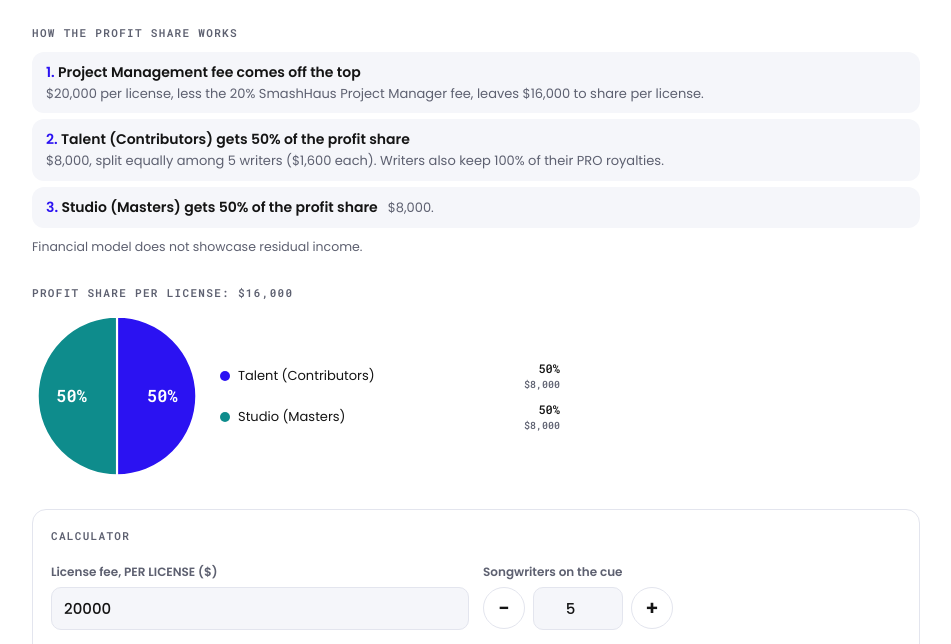
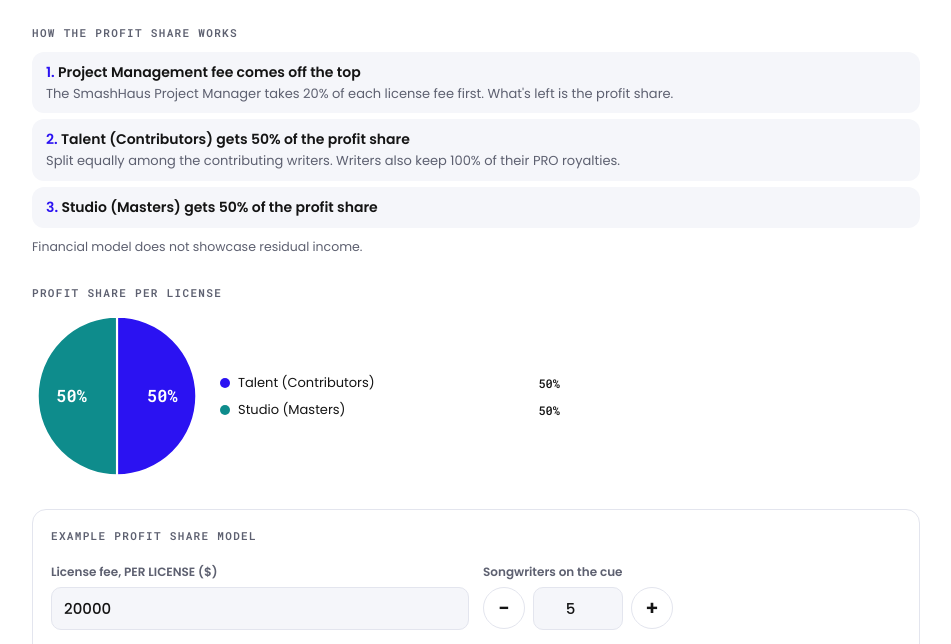
Before and after one commit to DylanBerry007/cinemasessions, a plain HTML site: page index.html in a window 1280 px wide. Shown: the part 156-800 px from the top of the page, without its empty margins (164-1115 px from the left). Drawn offline with Linux system fonts and the light colour scheme.

Commit message:
Percentages only above the example model
Co-Authored-By: Claude Opus 5.5 <noreply@anthropic.com>
Claude-Session: https://claude.ai/code/session_017LLJwwAfMYBGY3SnCBB86N

```diff
--- a/index.html
+++ b/index.html
@@ -189,7 +189,7 @@ td .bs{color:var(--muted);font-size:12px}
   </section>
 
   <section class="calc" aria-label="Profit share">
-    <span class="lab">Calculator</span>
+    <span class="lab">Example profit share model</span>
     <div class="inputs">
       <div class="f"><label for="upIn">License fee, PER LICENSE ($)</label><input id="upIn" type="number" min="0" step="500"></div>
       <div class="f"><label for="wrIn">Songwriters on the cue</label><div class="step"><button type="button" id="wrMinus" aria-label="Fewer writers">−</button><input id="wrIn" type="number" min="1" max="8" step="1" inputmode="numeric"><button type="button" id="wrPlus" aria-label="More writers">+</button></div></div>
@@ -258,8 +258,8 @@ function pie(d){
     svg+='<path d="M60 60L'+(60+56*Math.cos(a0)).toFixed(2)+' '+(60+56*Math.sin(a0)).toFixed(2)+'A56 56 0 '+lg+' 1 '+(60+56*Math.cos(a1)).toFixed(2)+' '+(60+56*Math.sin(a1)).toFixed(2)+'Z" fill="'+x.c+'" stroke="var(--bg)" stroke-width="1.5"/>';
     var m=(a0+a1)/2;if(x.v>=8)svg+='<text x="'+(60+32*Math.cos(m)).toFixed(1)+'" y="'+(60+32*Math.sin(m)+4).toFixed(1)+'" text-anchor="middle" font-size="12" font-weight="600" style="fill:#fff">'+Math.round(x.v)+'%</text>';a0=a1});
   if(!items.length)svg='<circle cx="60" cy="60" r="56" fill="var(--soft)"/>';
-  $("pie").innerHTML=svg;$("pieLab").textContent="Profit share per license: "+usd0(d.net);
-  $("pieLeg").innerHTML=items.map(function(x){return'<div class="li"><span class="l"><span class="dot" style="background:'+x.c+'"></span><span>'+esc(x.n)+'</span></span><span class="r">'+(Math.round(x.v*100)/100)+'%<small>'+usd0(x.a)+'</small></span></div>'}).join("");
+  $("pie").innerHTML=svg;$("pieLab").textContent="Profit share per license";
+  $("pieLeg").innerHTML=items.map(function(x){return'<div class="li"><span class="l"><span class="dot" style="background:'+x.c+'"></span><span>'+esc(x.n)+'</span></span><span class="r">'+(Math.round(x.v*100)/100)+'%</span></div>'}).join("");
 }
 function legend(id,slices){
   $(id).innerHTML=slices.map(function(x){return'<div class="li"><span class="l"><span class="dot" style="background:'+x.c+'"></span><span>'+esc(x.n)+'</span></span><span class="r">'+pct(x.v)+'<small>'+usd(x.a)+'</small></span></div>'}).join("");
@@ -277,7 +277,7 @@ function render(){
   var tiles=pre+'<div class="tile net hero"><span class="k">Profit share per license</span><span class="v">'+usd0(d.net)+'</span><span class="s">After Project Management fee, split below</span></div>';
   tiles+='<div class="tiles">';nets.forEach(function(x){tiles+=tile(x,pct(x.r.upfront).replace('.0%','%')+' of profit share')});tiles+='</div>';
   $("tiles").innerHTML=tiles;pie(d);
-  $("how").innerHTML=explain(d).map(function(x){return"<li><b>"+esc(x.h)+"</b><span>"+esc(x.t)+"</span></li>"}).join("");
+  $("how").innerHTML=explain(d).map(function(x){return"<li><b>"+esc(x.h)+"</b>"+(x.t?"<span>"+esc(x.t)+"</span>":"")+"</li>"}).join("");
   var pool=d.rows.filter(function(x){return x.r.split})[0];
   if(pool){var each=(pool.u+pool.p)/w,b="";for(var k=1;k<=w;k++)b+='<div class="bub"><small>Writer '+k+'</small><b>'+usd(each)+'</b><span>1/'+w+'</span></div>';
     $("bubLab").textContent=label(pool.r)+" split "+w+(w===1?" way":" ways");$("bubs").innerHTML=b;$("bubLab").parentNode.hidden=false}
@@ -303,13 +303,13 @@ var tt;function toast(m){$("toast").textContent=m;$("toast").classList.add("on")
 function explain(d){
   var pp=function(v){return (Math.round(v*100)/100)+"%"};
   var tops=d.rows.filter(function(x){return x.r.top}),nets=d.rows.filter(function(x){return!x.r.top}),out=[];
-  out.push({h:"Project Management fee comes off the top",t:usd0(d.up)+" per license, less "+tops.map(function(x){return "the "+pp(x.r.upfront)+" "+(x.r.short||x.r.name)+" fee"}).join(" and ")+", leaves "+usd0(d.net)+" to share per license."});
-  nets.forEach(function(x){out.push({h:x.r.name+" gets "+pp(x.r.upfront)+" of the profit share",t:usd0(x.u)+(x.r.split?", split equally among "+d.w+" writer"+(d.w===1?"":"s")+" ("+usd0(x.u/d.w)+" each)."+(x.r.pro>0?" Writers also keep "+pp(x.r.pro)+" of their PRO royalties.":""):".")})});
+  out.push({h:"Project Management fee comes off the top",t:"The "+tops.map(function(x){return (x.r.short||x.r.name)+" takes "+pp(x.r.upfront)}).join(" and ")+" of each license fee first. What's left is the profit share."});
+  nets.forEach(function(x){out.push({h:x.r.name+" gets "+pp(x.r.upfront)+" of the profit share",t:x.r.split?"Split equally among the contributing writers."+(x.r.pro>0?" Writers also keep "+pp(x.r.pro)+" of their PRO royalties.":""):""})});
   return out;
 }
 $("copyBtn").addEventListener("click",function(){
   var d=calc(),L=[model.title+": how the profit share works (per license)",""];
-  explain(d).forEach(function(x,i){L.push((i+1)+". "+x.h,"   "+x.t,"")});
+  explain(d).forEach(function(x,i){L.push((i+1)+". "+x.h);if(x.t)L.push("   "+x.t);L.push("")});
   L.push("Financial model does not showcase residual income.");var text=L.join("\n").replace(/\n+$/,"")+"\n",name="cinema-sessions-profit-share.txt";
   var blob=new Blob([text],{type:"text/plain"});
   var anchor=function(){var a=document.createElement("a");a.href=URL.createObjectURL(blob);a.download=name;document.body.appendChild(a);a.click();setTimeout(function(){URL.revokeObjectURL(a.href);a.remove()},1000);toast("Summary downloaded")};
```
